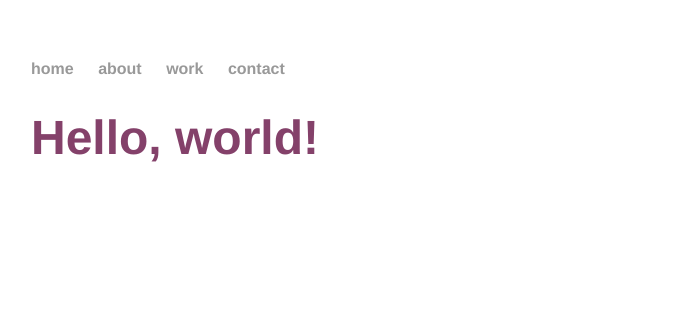
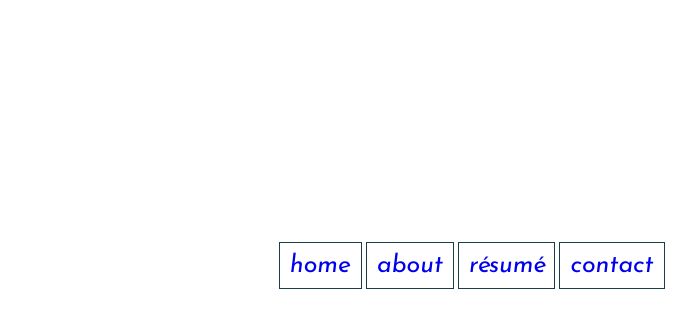
Before and after one commit to thisiscaroline/thisiscaroline.github.io, a Jekyll site: the page built from about.html, in a window 1280 px wide. Shown: the top 328 px of the page, without its empty margins (161-857 px from the left). Built offline with Jekyll 4.4.1, drawn with Linux system fonts in a browser that asks for light colours.

Commit message:
created custom css and also custom.css

```diff
--- /dev/null
+++ b/_layouts/custom.html
@@ -0,0 +1,23 @@
+<!DOCTYPE html>
+	<html>
+		<head>
+			<meta charset="utf-8">
+	    	<meta http-equiv="X-UA-Compatible" content="IE=edge">
+	    	<meta name="viewport" content="width=device-width, initial-scale=1">
+			<title>{{ page.title }}</title>
+			<link rel="stylesheet" type="text/css" href="css/custom.css">
+			<link href="https://fonts.googleapis.com/css?family=Josefin+Sans:400i" rel="stylesheet">
+		</head>
+		<body>
+			<div class="navbar">
+				<nav>
+					<ul>
+						<li><a href="/">home</a></li>
+						<li><a href="/about.html">about</a></li>
+						<li><a href="/resume.html">résumé</a></li>
+						<li><a href="/contact.html">contact</a></li>
+					</ul>
+				</nav>
+			</div>
+		</body>
+	</html>
--- a/_layouts/custombs.html
+++ /dev/null
@@ -1,21 +0,0 @@
-<!DOCTYPE html>
-	<html>
-		<head>
-			<meta charset="utf-8">
-	    	<meta http-equiv="X-UA-Compatible" content="IE=edge">
-	    	<meta name="viewport" content="width=device-width, initial-scale=1">
-			<title>{{ page.title }}</title>
-			<link rel="stylesheet" type="text/css" href="css/main.css">
-		</head>
-		<body>
-			<nav>
-				<ul>
-					<li><a href="/">home</a></li>
-					<li><a href="/about.html">about</a></li>
-					<li><a href="/resume.html">work</a></li>
-					<li><a href="/contact.html">contact</a></li>
-				</ul>
-			</nav>
-			<h1>Hello, world!</h1>
-		</body>
-	</html>
--- a/about.html
+++ b/about.html
@@ -1,4 +1,4 @@
 ---
-layout: custombs
+layout: custom
 title: pest toast please ignore
 ---
--- /dev/null
+++ b/css/custom.css
@@ -0,0 +1,16 @@
+a {
+	text-decoration: none;
+}
+
+nav ul li {
+    display: inline;
+    font-family: 'Josefin Sans', sans-serif;
+    font-size: 25px;
+    border: 1px solid #183f49;
+    padding: 10px;
+}
+
+.navbar {
+	margin-top: 20%;
+	margin-left: 31%;
+}
```
Also changed, not shown: css/main.css (line endings or trailing spaces).
